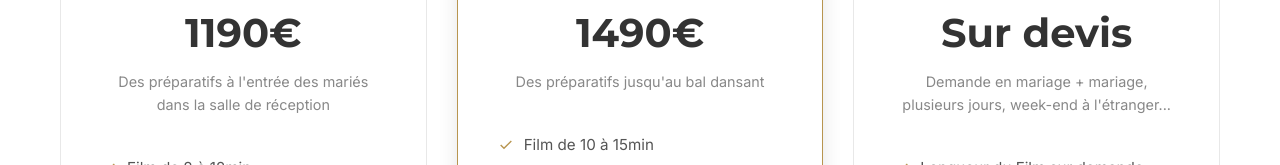
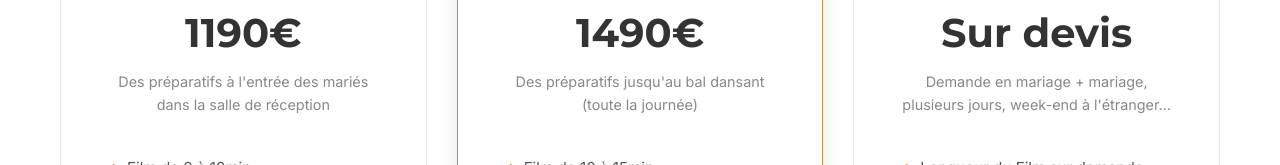
Before and after one commit to adrienlhdx/alhproductions, a website: page public/mariages.html in a window 1280 px wide. Shown: the part 4134-4299 px from the top of the page. Drawn offline with Linux system fonts and the light colour scheme.

Commit message:
Précision formule Productions mariage

```diff
--- a/public/mariages.html
+++ b/public/mariages.html
@@ -368,7 +368,7 @@
                 <div class="package-card featured reveal-up">
                     <div class="package-name">Productions</div>
                     <div class="package-price">1490€</div>
-                    <div class="package-subtitle">Des préparatifs jusqu'au bal dansant</div>
+                    <div class="package-subtitle">Des préparatifs jusqu'au bal dansant (toute la journée)</div>
                     <ul class="package-features">
                         <li>
                             <svg width="16" height="16" viewBox="0 0 24 24" fill="none" stroke="currentColor" stroke-width="2">
```
